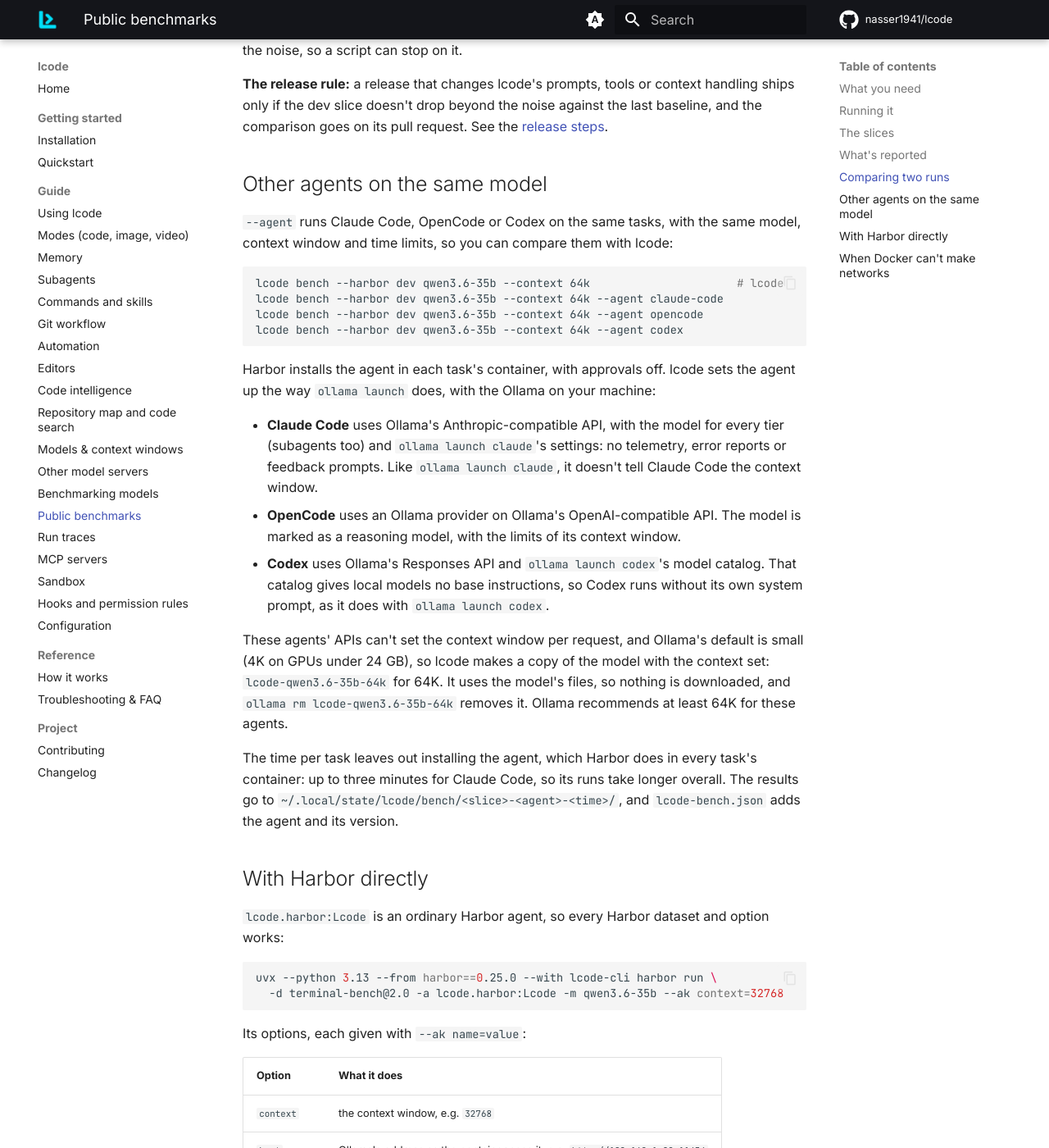
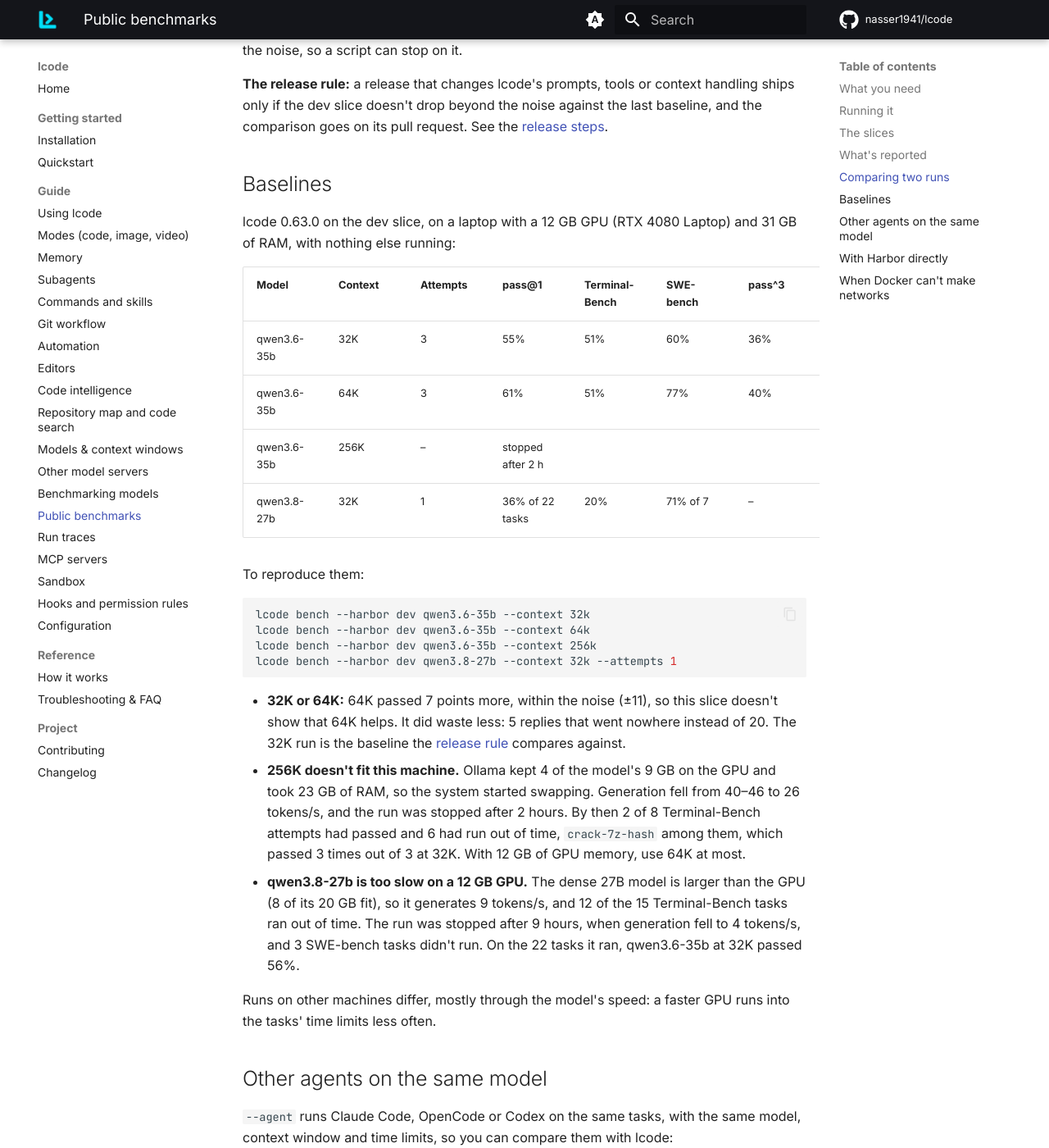
Before and after one commit to nasser1941/lcode, an MkDocs documentation site: the page built from docs/public-benchmarks.md, in a window 1280 px wide and 1400 px high, scrolled down 3578 px. Shown: the whole window at 82% size. Built offline with MkDocs 1.6.1 and Material for MkDocs 9.7.7, drawn with Linux system fonts in a browser that asks for light colours; comment, search, counter and statistics services are not loaded.

Commit message:
Add the public benchmark baselines (#197) (#271)
lcode 0.63.0 on the dev slice on a 12 GB GPU: qwen3.6-35b at 32K and 64K,
why 256K and qwen3.8-27b don't fit such a machine, and the commands to
reproduce them.

Co-authored-by: Naser Derakhshan <9349840+nasser1941@users.noreply.github.com>
Co-authored-by: Claude Opus 5.5 <noreply@anthropic.com>

````diff
--- a/docs/public-benchmarks.md
+++ b/docs/public-benchmarks.md
@@ -137,6 +137,43 @@ result dropped beyond the noise, so a script can stop on it.
 if the dev slice doesn't drop beyond the noise against the last baseline, and the comparison goes on
 its pull request. See the [release steps](contributing.md#releases).
 
+## Baselines
+
+lcode 0.63.0 on the dev slice, on a laptop with a 12 GB GPU (RTX 4080 Laptop) and 31 GB of RAM, with
+nothing else running:
+
+| Model | Context | Attempts | pass@1 | Terminal-Bench | SWE-bench | pass^3 | Speed | Time |
+|---|---|---|---|---|---|---|---|---|
+| qwen3.6-35b | 32K | 3 | 55% | 51% | 60% | 36% | 73 tokens/s | 11.4 h |
+| qwen3.6-35b | 64K | 3 | 61% | 51% | 77% | 40% | 67 tokens/s | 11.8 h |
+| qwen3.6-35b | 256K | – | stopped after 2 h | | | | 26–46 tokens/s | |
+| qwen3.8-27b | 32K | 1 | 36% of 22 tasks | 20% | 71% of 7 | – | 9 tokens/s | stopped after 9 h |
+
+To reproduce them:
+
+```bash
+lcode bench --harbor dev qwen3.6-35b --context 32k
+lcode bench --harbor dev qwen3.6-35b --context 64k
+lcode bench --harbor dev qwen3.6-35b --context 256k
+lcode bench --harbor dev qwen3.8-27b --context 32k --attempts 1
+```
+
+- **32K or 64K:** 64K passed 7 points more, within the noise (±11), so this slice doesn't show that 64K
+  helps. It did waste less: 5 replies that went nowhere instead of 20. The 32K run is the baseline the
+  [release rule](#comparing-two-runs) compares against.
+- **256K doesn't fit this machine.** Ollama kept 4 of the model's 9 GB on the GPU and took 23 GB of
+  RAM, so the system started swapping. Generation fell from 40–46 to 26 tokens/s, and the run was
+  stopped after 2 hours. By then 2 of 8 Terminal-Bench attempts had passed and 6 had run out of time,
+  `crack-7z-hash` among them, which passed 3 times out of 3 at 32K. With 12 GB of GPU memory, use 64K
+  at most.
+- **qwen3.8-27b is too slow on a 12 GB GPU.** The dense 27B model is larger than the GPU (8 of its
+  20 GB fit), so it generates 9 tokens/s, and 12 of the 15 Terminal-Bench tasks ran out of time. The
+  run was stopped after 9 hours, when generation fell to 4 tokens/s, and 3 SWE-bench tasks didn't
+  run. On the 22 tasks it ran, qwen3.6-35b at 32K passed 56%.
+
+Runs on other machines differ, mostly through the model's speed: a faster GPU runs into the tasks' time
+limits less often.
+
 ## Other agents on the same model
 
 `--agent` runs Claude Code, OpenCode or Codex on the same tasks, with the same model, context
````
Also changed, not shown: CHANGELOG.md (+6 -0 lines).
